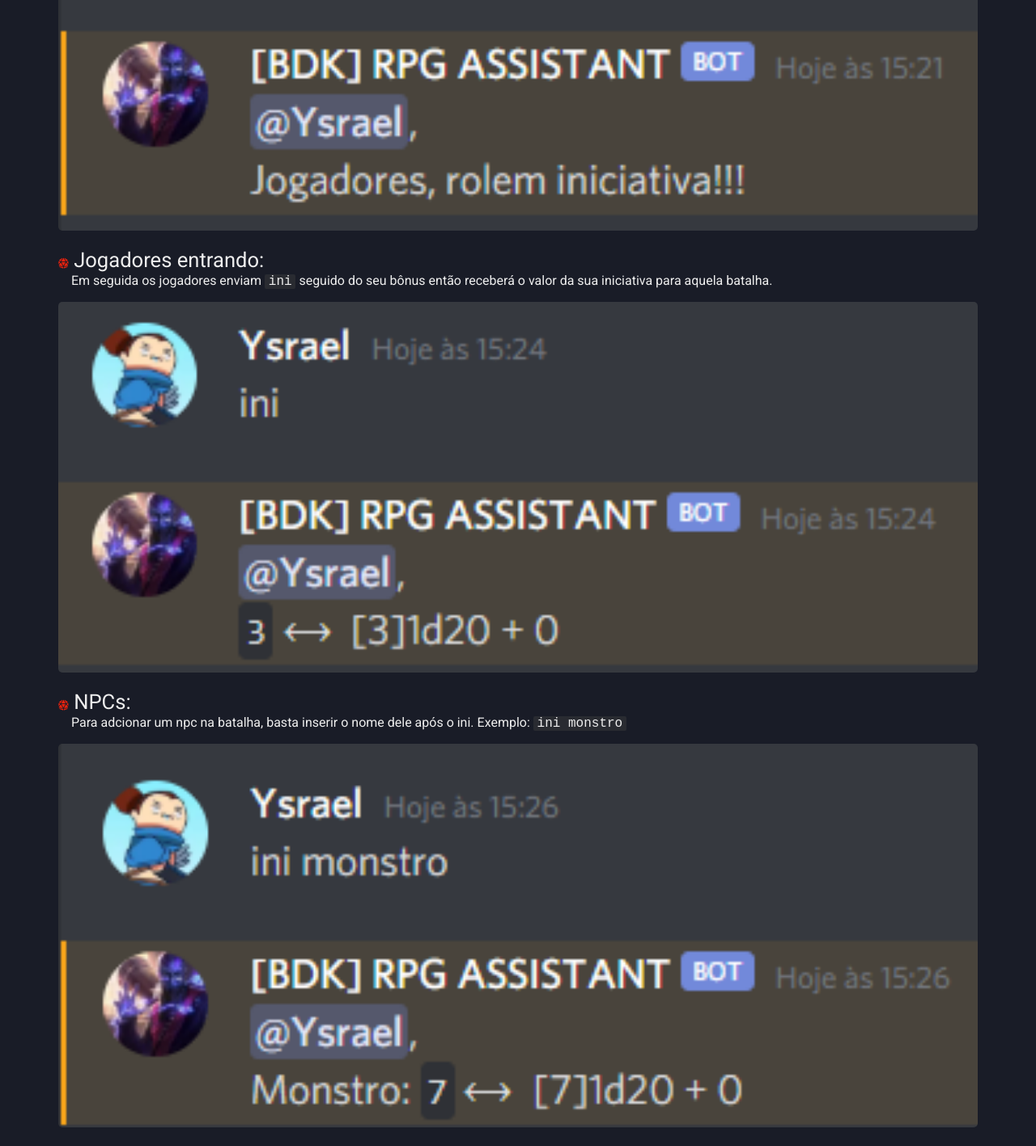
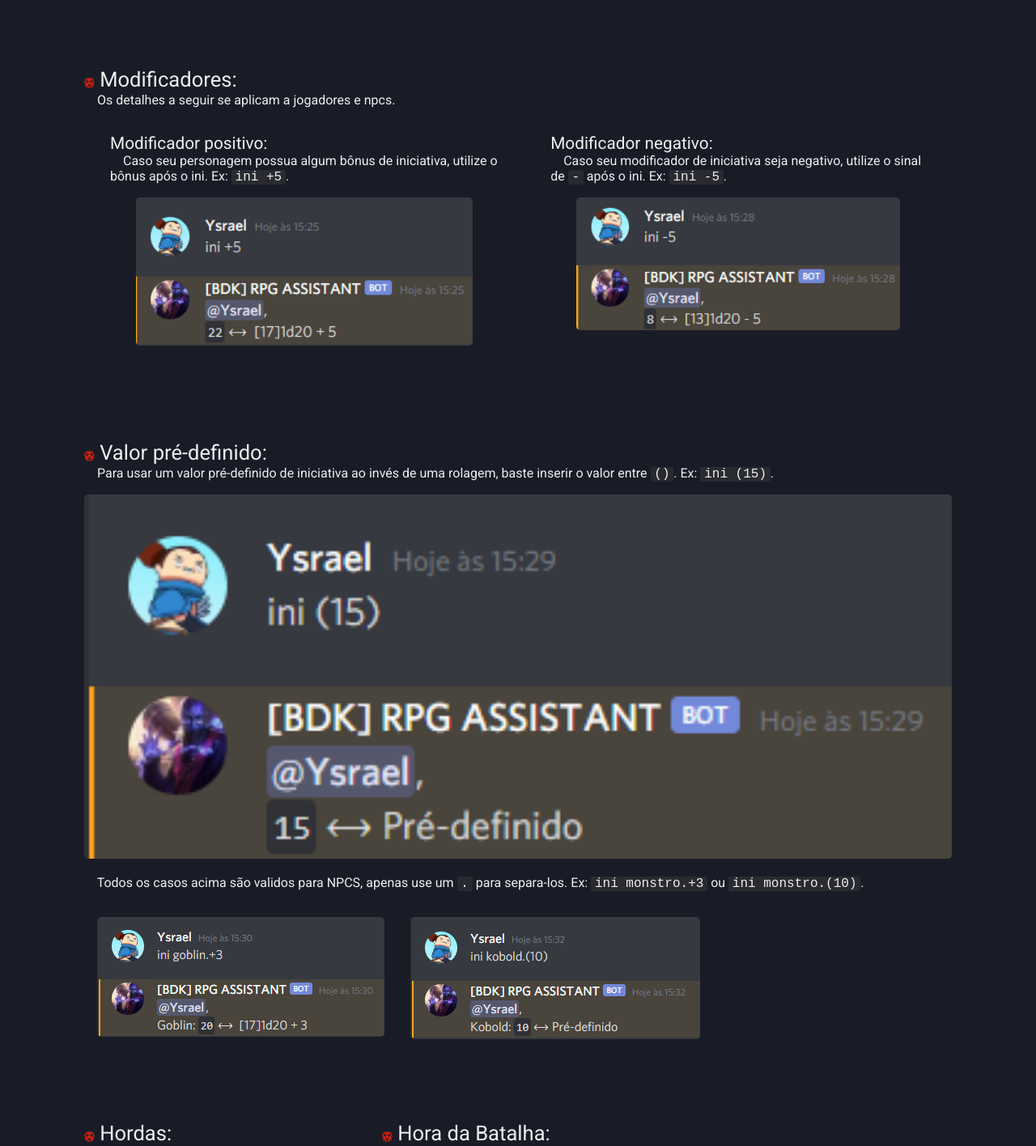
Before and after one commit to EwertonNv0/rpg-assitant, a Vue app: page / in a window 1280 px wide. Shown: the part 1818-3234 px from the top of the page at 81% size. Built offline with nearby package versions, Linux system fonts and the light colour scheme; a web font is replaced by a local one.

Commit message:
Update IniHints.vue

```diff
--- a/src/components/IniHints.vue
+++ b/src/components/IniHints.vue
@@ -6,11 +6,13 @@ export default {
 
 <template>
     <article class="article">
-        <div>
+        <div class="title-box">
             <h1>
                 <span>#</span> Iniciativa
             </h1>
         </div>
+
+        <div class="tutorial-content">
             <div class="inicio">
                 <h2><i class="fa-solid fa-dice-d20"></i> Inicio de uma Batalha:</h2>
                 <p>
@@ -20,7 +22,6 @@ export default {
                     <img src="../assets/imgs-ini/iniciativa.png" alt="">
                 </div>
             </div>
-
             <div>
                 <h2><i class="fa-solid fa-dice-d20"></i> Jogadores entrando:</h2>
                 <p>
@@ -31,7 +32,6 @@ export default {
                     <img src="../assets/imgs-ini/ini.png" alt="">
                 </div>
             </div>
-
             <div class="npcs">
                 <h2><i class="fa-solid fa-dice-d20"></i> NPCs:</h2>
                 <p>
@@ -42,11 +42,11 @@ export default {
                     <img src="../assets/imgs-ini/monstro.png" alt="">
                 </div>
             </div>
-
-        <div class="mods">
+            <div class="mods expand-box">
                 <h2><i class="fa-solid fa-dice-d20"></i> Modificadores:</h2>
                 <p>&emsp;Os detalhes a seguir se aplicam a jogadores e npcs.</p>
-            <div class="recuo">
+                <div class="recuo display-flex">
+                    <div>
                         <h3>Modificador positivo:</h3>
                         <p>
                             &emsp;Caso seu personagem possua algum bônus de iniciativa, utilize o bônus após o ini. Ex:
@@ -55,6 +55,8 @@ export default {
                         <div>
                             <img src="../assets/imgs-ini/ini+.png" alt="">
                         </div>
+                    </div>
+                    <div>
                         <h3>Modificador negativo:</h3>
                         <p>
                             &emsp;Caso seu modificador de iniciativa seja negativo, utilize o sinal de <code>-</code> após o
@@ -65,8 +67,8 @@ export default {
                         </div>
                     </div>
                 </div>
-
-        <div class="set-valor">
+            </div>
+            <div class="set-valor expand-box">
                 <h2> <i class="fa-solid fa-dice-d20"></i> Valor pré-definido:</h2>
                 <p>
                     &emsp;Para usar um valor pré-definido de iniciativa ao invés de uma rolagem, baste inserir o valor entre
@@ -79,6 +81,7 @@ export default {
                     &emsp;Todos os casos acima são validos para NPCS, apenas use um <code>.</code> para separa-los. Ex:
                     <code>ini monstro.+3</code> ou <code>ini monstro.(10)</code>.
                 </p>
+                <div class="exemples display-flex">
                     <div>
                         <img src="../assets/imgs-ini/ini-monstro+.png" alt="">
                     </div>
@@ -86,7 +89,7 @@ export default {
                         <img src="../assets/imgs-ini/ini-monstro().png" alt="">
                     </div>
                 </div>
-
+            </div>
             <div class="hordas">
                 <h2><i class="fa-solid fa-dice-d20"></i> Hordas:</h2>
                 <p>
@@ -97,7 +100,6 @@ export default {
                     <img src="../assets/imgs-ini/horda.png" alt="">
                 </div>
             </div>
-
             <div class="combate">
                 <h2><i class="fa-solid fa-dice-d20"></i> Hora da Batalha:</h2>
                 <p>
@@ -108,13 +110,13 @@ export default {
                     <img src="../assets/imgs-ini/batalha.png" alt="">
                 </div>
             </div>
-
-        <div class="extra">
+            <div class="extra expand-box">
                 <p>
                     <strong>Extra:</strong> Para ver o valor de Iniciativa dos participantes envie <code>batalha.i</code>
                 </p>
                 <div>
                     <img src="../assets/imgs-ini/batalha-i.png" alt="">
+                </div>
             </div>
         </div>
     </article>
@@ -138,4 +140,24 @@ ul {
     margin-left: 1.3rem;
     padding-left: .5rem;
 }
+
+@media only screen and (min-width: 900px) {
+    .display-flex {
+        display: flex;
+    }
+
+    .recuo {
+        border-left: none;
+        margin-left: 0;
+        padding-left: 0;
+    }
+
+    .recuo div {
+        padding: 0 2rem;
+    }
+
+    .exemples div {
+        padding: 0 1rem;
+    }
+}
 </style>
```
Lines whose indentation alone changed are shown as unchanged.
